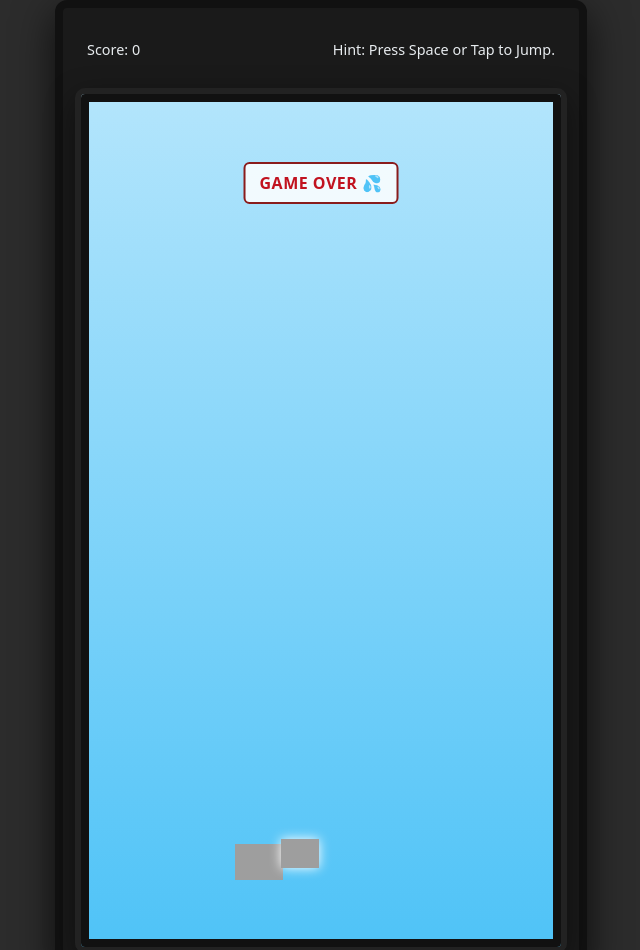
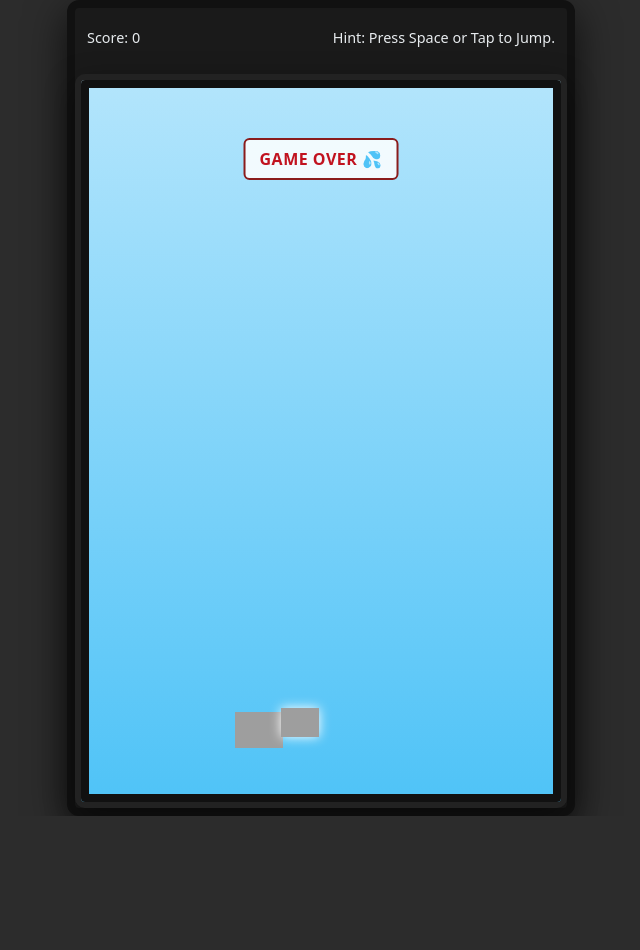
Before and after one commit to Maricode-40/improved-panda-game-reload, a plain HTML site: page pages/level1.html in a window 1280 px wide. Shown: the top 950 px of the page, without its empty margins (319-959 px from the left). After the commit the page ends 816 px from the top, so only its background shows below. Drawn offline with Linux system fonts and the light colour scheme; grey boxes are pictures that could not be loaded.

Commit message:
used html, body tags in css height:100%; overflow:hidden to prevent scrolling and it seems fixed the jump heigh if needed later i can resize the game, all sorted from now

```diff
--- a/css/style.css
+++ b/css/style.css
@@ -1,29 +1,29 @@
-body {
+html body {
   margin: 0;
   display: grid;
   place-items: center;
   font-family: system-ui, -apple-system, BlinkMacSystemFont, "Segoe UI", Roboto,
     Oxygen, Ubuntu, Cantarell, "Open Sans", "Helvetica Neue", sans-serif;
   align-items: center;
-  height: 100vh;
+  height: 100%;
   background: #2c2c2c;
+  overflow: hidden;
 }
 
 .cabinet {
   display: flex;
   flex-direction: column; /* HUD arriba, juego abajo */
   align-items: center;
-  gap: 8px; /* separación entre HUD y juego */
-  padding: 12px;
+  justify-content: center;
+  gap: 6px; /* separación entre HUD y juego */
 
   /* aspecto "arcade" */
   border: 8px solid #111;
   border-radius: 12px;
   background: #1a1a1a;
   box-shadow: 0 12px 40px rgba(0, 0, 0, 0.7);
+  height: 100vh;
 }
-
-
 
 .menu-screen canvas {
   width: min(92vw, 480);
```
